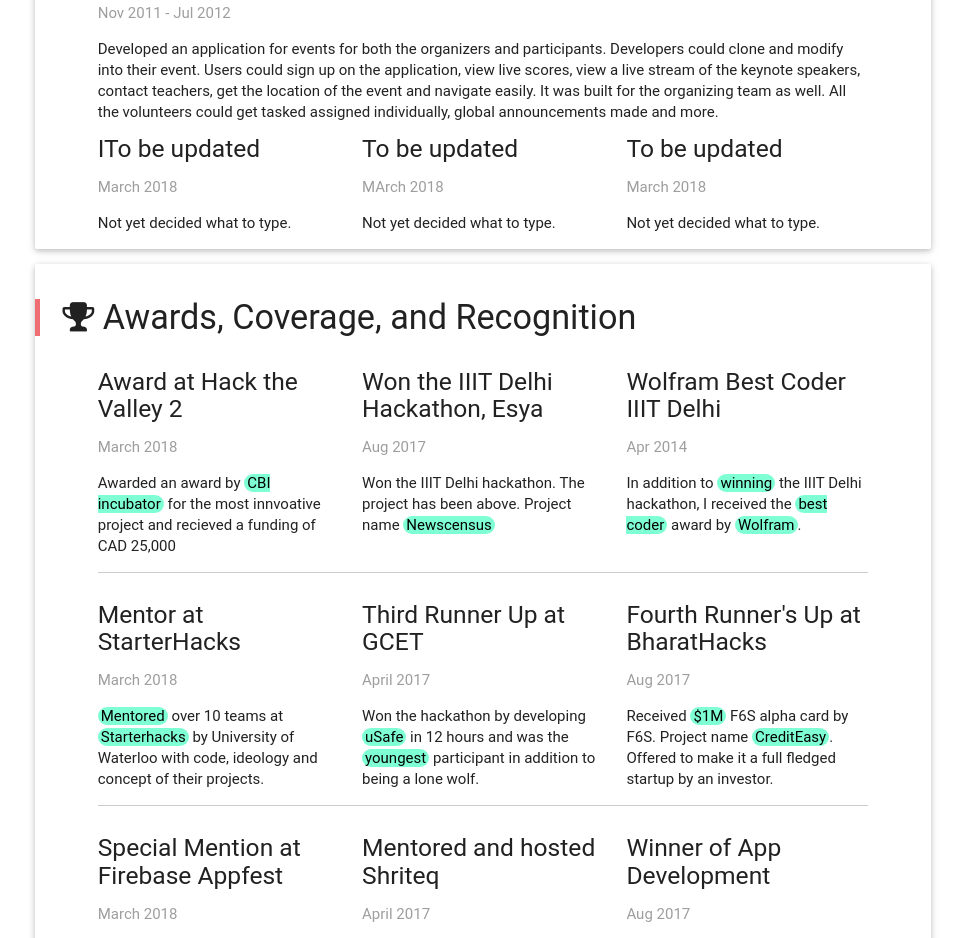
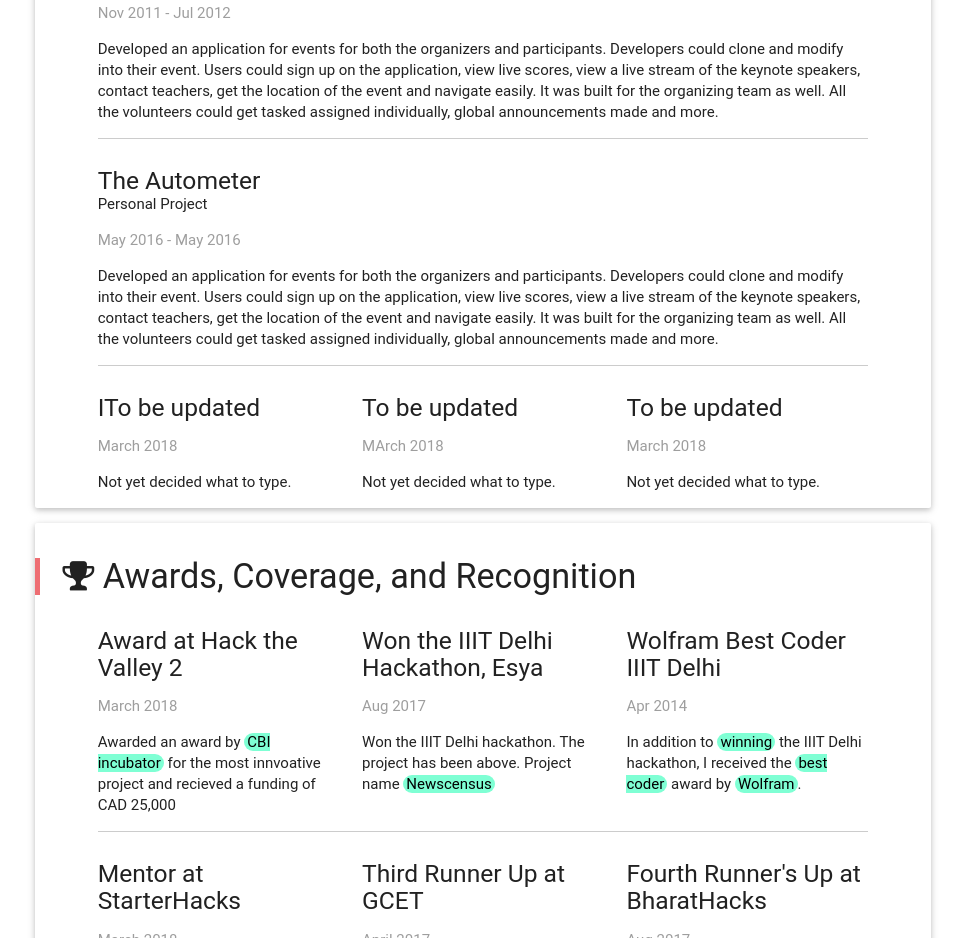
Before and after one commit to RxMz/static-website, a plain HTML site: page index.html in a window 1280 px wide. Shown: the part 1920-2858 px from the top of the page, without its empty margins (157-1122 px from the left). Drawn offline with Linux system fonts and the light colour scheme; a web font is replaced by a local one.

Commit message:
Added project

```diff
--- a/index.html
+++ b/index.html
@@ -122,6 +122,19 @@
                    <div class="summary-text">Developed an application for events for both the organizers and participants. Developers could clone and modify into their event. Users could sign up on the application, view live scores, view a live stream of the keynote speakers, contact teachers, get the location of the event and navigate easily. It was built for the organizing team as well. All the volunteers could get tasked assigned individually, global announcements made and more.</div>
                 </div>
              </div>
+              <hr>
+
+             <div class="row">
+                <div class="col s12">
+                   <div class="row">
+                      <div class="col s12"><h5>The Autometer</h5> <h7> Personal Project</h7></div>
+                      <div class="col s12 left-align timeframe"><p>May 2016 - May 2016</p></div>
+                   </div>
+                   <div class="summary-text">Developed an application for events for both the organizers and participants. Developers could clone and modify into their event. Users could sign up on the application, view live scores, view a live stream of the keynote speakers, contact teachers, get the location of the event and navigate easily. It was built for the organizing team as well. All the volunteers could get tasked assigned individually, global announcements made and more.</div>
+                </div>
+             </div>
+             <hr>
+
                <div class="row">
                   <div class="col s12 m12 l4">
                      <div class="row">
```
